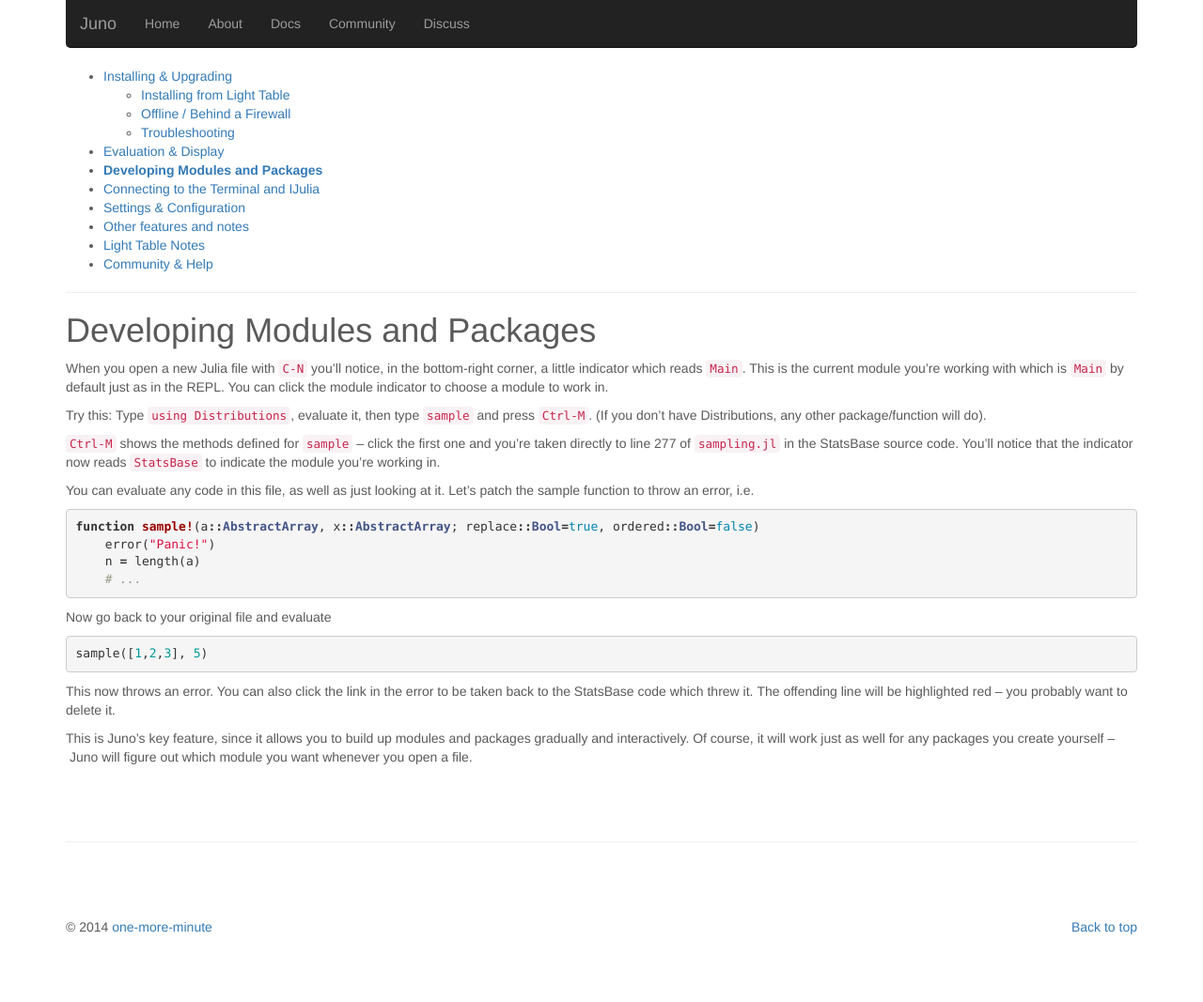
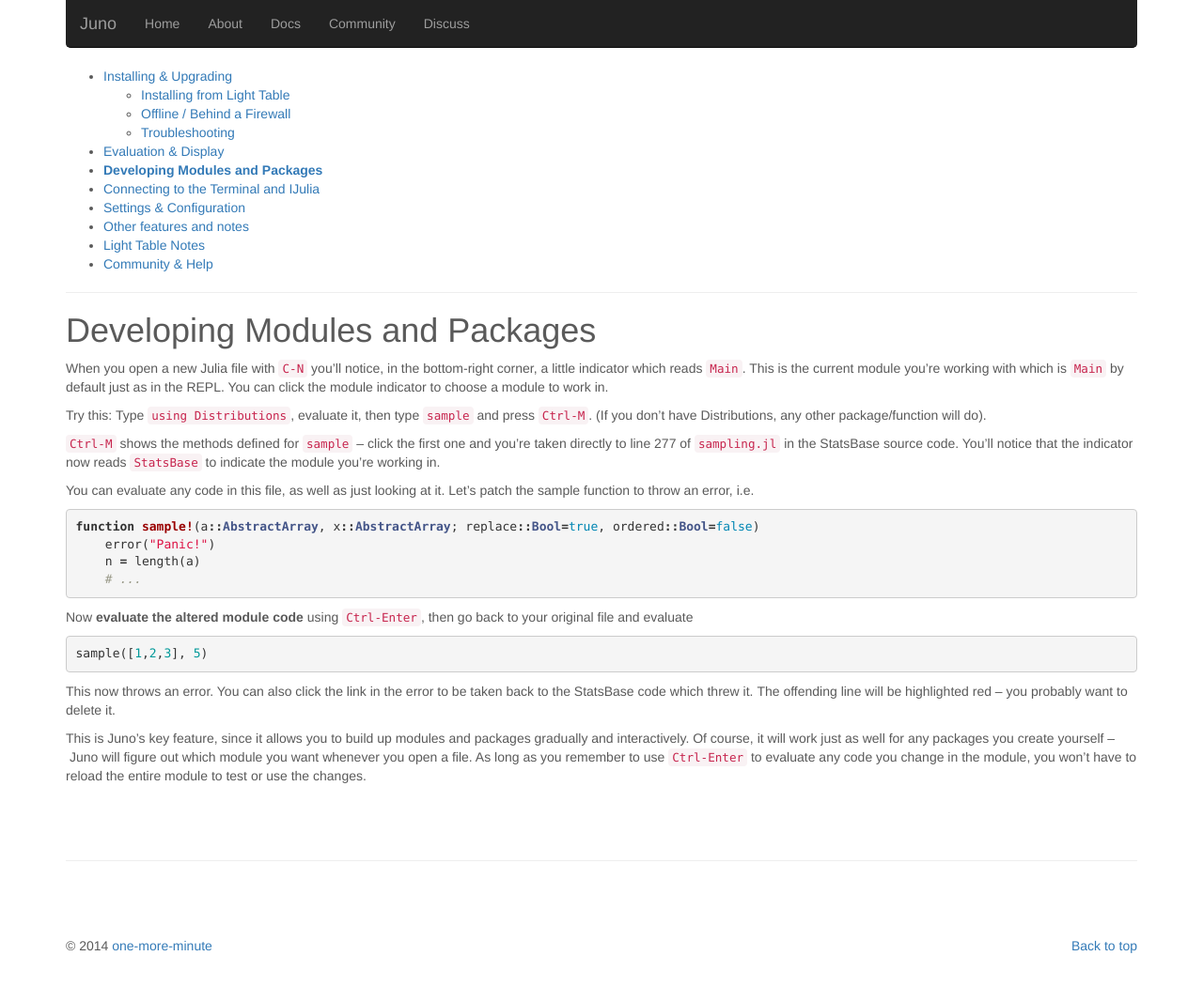
Before and after one commit to JunoLab/junolab.github.io, a Jekyll site: the page built from docs/modules.md, in a window 1280 px wide. Shown: the whole page at 94% size. Built offline with Jekyll 4.4.1, drawn with Linux system fonts in a browser that asks for light colours; nearby versions of some CDN libraries.

Commit message:
Added explicit directions to evaluate changed module code.
Made edits along general lines requested in Juno Discuss topic: "Editing a module in Juno"

```diff
--- a/docs/modules.md
+++ b/docs/modules.md
@@ -14,10 +14,10 @@
     n = length(a)
     # ...
 {% endhighlight %}
-Now go back to your original file and evaluate
+Now **evaluate the altered module code** using `Ctrl-Enter`, then go back to your original file and evaluate
 {% highlight julia %}
 sample([1,2,3], 5)
 {% endhighlight %}
 This now throws an error. You can also click the link in the error to be taken back to the StatsBase code which threw it. The offending line will be highlighted red – you probably want to delete it.
 
-This is Juno's key feature, since it allows you to build up modules and packages gradually and interactively. Of course, it will work just as well for any packages you create yourself – Juno will figure out which module you want whenever you open a file.
+This is Juno's key feature, since it allows you to build up modules and packages gradually and interactively. Of course, it will work just as well for any packages you create yourself – Juno will figure out which module you want whenever you open a file. As long as you remember to use `Ctrl-Enter` to evaluate any code you change in the module, you won't have to reload the entire module to test or use the changes.
```
